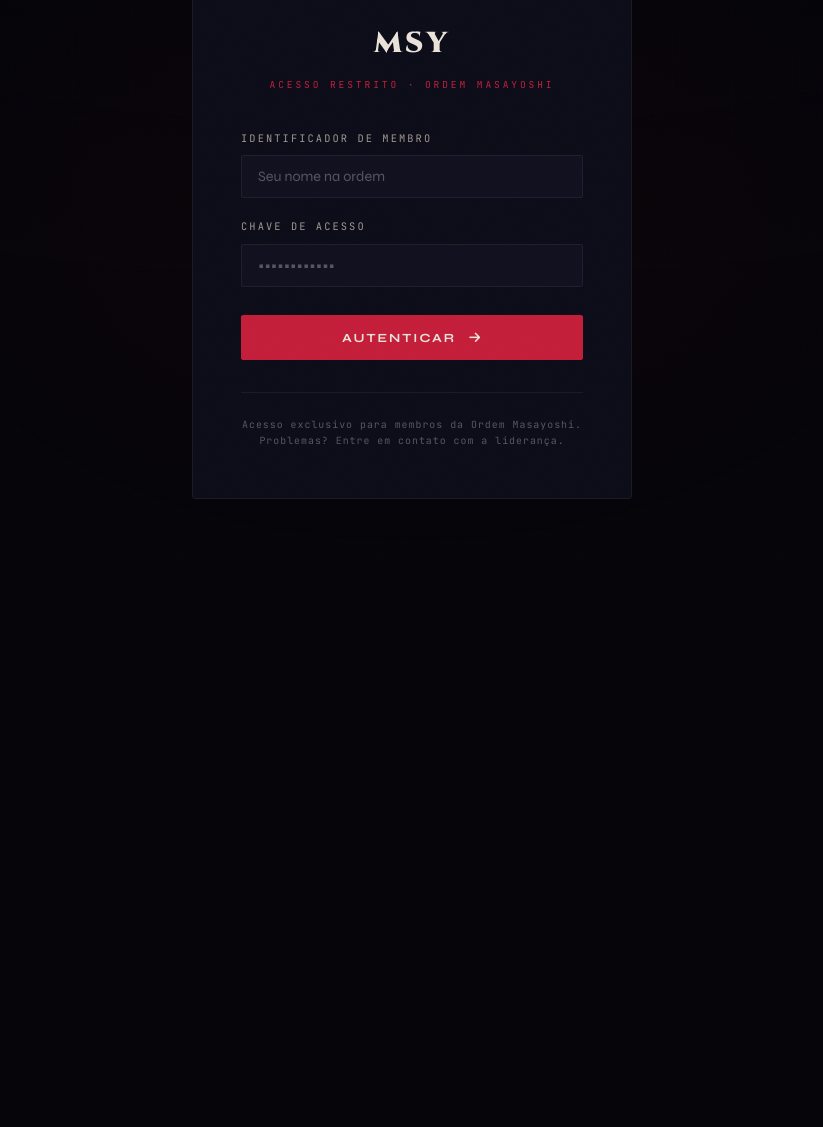
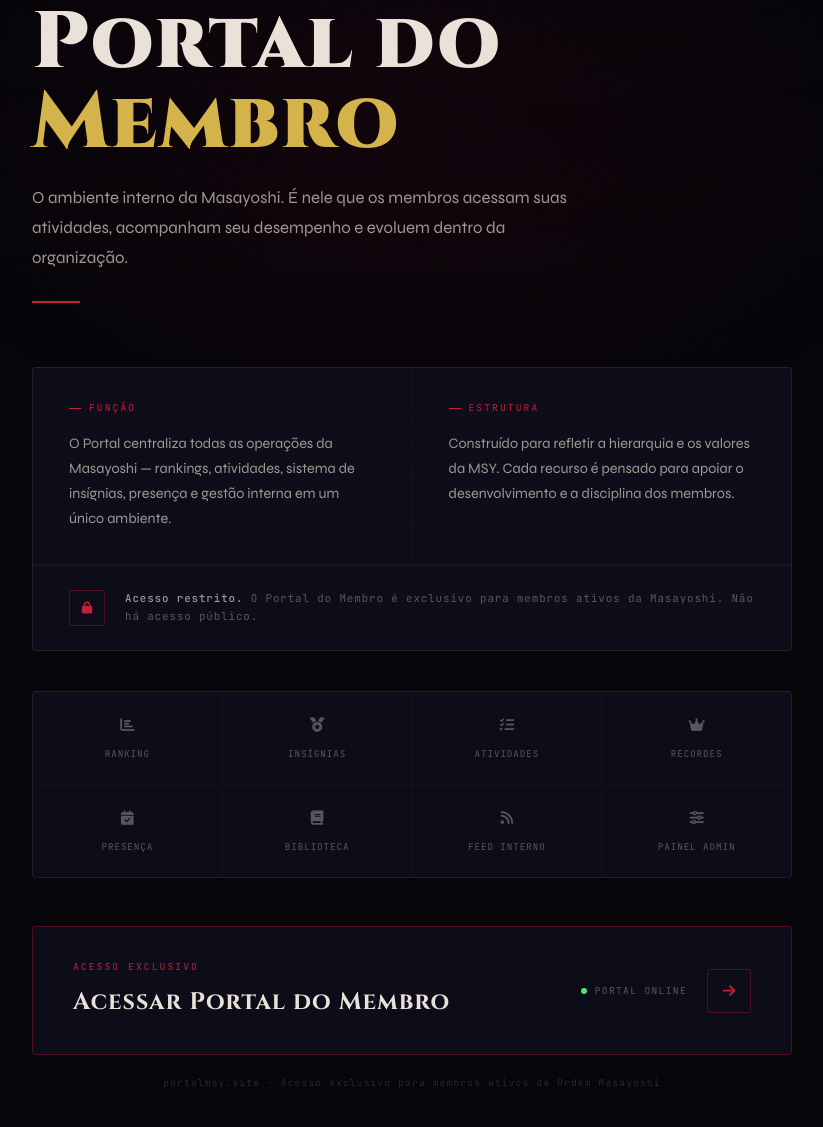
Before and after one commit to T4Msy/Masayoshi---Site, a plain HTML site: page pages/acesso.html in a window 1280 px wide. Shown: the part 181-1308 px from the top of the page, without its empty margins (228-1051 px from the left). Before the commit the page ends 800 px from the top, so only its background shows below. Drawn offline with Linux system fonts and the light colour scheme.

Commit message:
Add files via upload

```diff
--- a/pages/acesso.html
+++ b/pages/acesso.html
@@ -3,10 +3,333 @@
 <head>
   <meta charset="UTF-8">
   <meta name="viewport" content="width=device-width, initial-scale=1.0">
-  <title>Acesso Restrito — MASAYOSHI</title>
+  <title>Portal do Membro — MASAYOSHI</title>
   <link rel="shortcut icon" href="imagens/logo.jpg" type="image/x-icon">
   <link rel="stylesheet" href="../style.css">
   <link rel="stylesheet" href="https://cdnjs.cloudflare.com/ajax/libs/font-awesome/6.5.0/css/all.min.css">
+  <style>
+    .portal-wrap {
+      min-height: 100vh;
+      display: flex;
+      align-items: center;
+      justify-content: center;
+      padding: calc(var(--nav-h) + 60px) 24px 80px;
+      position: relative;
+      z-index: 1;
+    }
+
+    .portal-inner {
+      width: 100%;
+      max-width: 760px;
+    }
+
+    .portal-header { margin-bottom: 64px; }
+
+    .portal-eyebrow {
+      display: inline-flex;
+      align-items: center;
+      gap: 10px;
+      font-family: var(--font-mono);
+      font-size: 0.68rem;
+      letter-spacing: 0.24em;
+      text-transform: uppercase;
+      color: var(--ember);
+      margin-bottom: 24px;
+      opacity: 0;
+      animation: fadeUp 0.8s 0.1s var(--ease-out) forwards;
+    }
+
+    .portal-eyebrow::before {
+      content: '';
+      width: 24px;
+      height: 1px;
+      background: var(--ember);
+    }
+
+    .portal-title {
+      font-family: var(--font-display);
+      font-size: clamp(2.8rem, 7vw, 5rem);
+      font-weight: 900;
+      letter-spacing: 0.02em;
+      line-height: 1.0;
+      color: var(--bone);
+      margin-bottom: 20px;
+      opacity: 0;
+      animation: fadeUp 0.9s 0.2s var(--ease-out) forwards;
+    }
+
+    .portal-title .t-gold { color: var(--gold-lt); }
+
+    .portal-subtitle {
+      font-size: 1.05rem;
+      color: var(--ash);
+      line-height: 1.8;
+      max-width: 560px;
+      opacity: 0;
+      animation: fadeUp 0.9s 0.3s var(--ease-out) forwards;
+    }
+
+    .portal-line {
+      width: 48px;
+      height: 2px;
+      background: var(--ember);
+      margin-top: 28px;
+      opacity: 0;
+      animation: fadeUp 0.9s 0.35s var(--ease-out) forwards;
+    }
+
+    .portal-blocks {
+      display: grid;
+      grid-template-columns: 1fr 1fr;
+      gap: 1px;
+      background: var(--border);
+      border: 1px solid var(--border);
+      border-radius: 4px;
+      margin-bottom: 40px;
+      overflow: hidden;
+      opacity: 0;
+      animation: fadeUp 0.9s 0.45s var(--ease-out) forwards;
+    }
+
+    .portal-block {
+      background: var(--surface);
+      padding: 32px 36px;
+      transition: background 0.3s;
+    }
+
+    .portal-block:hover { background: var(--raised); }
+
+    .portal-block-label {
+      font-family: var(--font-mono);
+      font-size: 0.6rem;
+      letter-spacing: 0.22em;
+      text-transform: uppercase;
+      color: var(--ember);
+      margin-bottom: 14px;
+      display: flex;
+      align-items: center;
+      gap: 8px;
+    }
+
+    .portal-block-label::before {
+      content: '';
+      width: 12px;
+      height: 1px;
+      background: var(--ember);
+    }
+
+    .portal-block p {
+      font-size: 0.9rem;
+      color: var(--ash);
+      line-height: 1.75;
+    }
+
+    .portal-block-restrict {
+      grid-column: 1 / -1;
+      border-top: 1px solid var(--border);
+      display: flex;
+      align-items: center;
+      gap: 20px;
+      padding: 24px 36px;
+      background: var(--surface);
+    }
+
+    .restrict-icon {
+      width: 36px;
+      height: 36px;
+      border: 1px solid var(--border-red);
+      border-radius: 2px;
+      display: flex;
+      align-items: center;
+      justify-content: center;
+      color: var(--ember);
+      font-size: 0.75rem;
+      flex-shrink: 0;
+    }
+
+    .portal-block-restrict p {
+      font-family: var(--font-mono);
+      font-size: 0.68rem;
+      letter-spacing: 0.08em;
+      color: var(--mist);
+      line-height: 1.6;
+    }
+
+    .portal-block-restrict p strong {
+      color: var(--ash);
+      font-weight: 500;
+    }
+
+    .portal-features {
+      display: grid;
+      grid-template-columns: repeat(4, 1fr);
+      gap: 1px;
+      background: var(--border);
+      border: 1px solid var(--border);
+      border-radius: 4px;
+      margin-bottom: 48px;
+      overflow: hidden;
+      opacity: 0;
+      animation: fadeUp 0.9s 0.55s var(--ease-out) forwards;
+    }
+
+    .portal-feat {
+      background: var(--surface);
+      padding: 22px 20px;
+      text-align: center;
+      transition: background 0.3s;
+    }
+
+    .portal-feat:hover { background: var(--raised); }
+
+    .portal-feat-icon {
+      font-size: 0.9rem;
+      color: var(--mist);
+      margin-bottom: 10px;
+    }
+
+    .portal-feat-name {
+      font-family: var(--font-mono);
+      font-size: 0.58rem;
+      letter-spacing: 0.1em;
+      text-transform: uppercase;
+      color: var(--mist);
+      line-height: 1.5;
+    }
+
+    .portal-cta-wrap {
+      opacity: 0;
+      animation: fadeUp 0.9s 0.65s var(--ease-out) forwards;
+    }
+
+    .portal-cta {
+      display: flex;
+      align-items: center;
+      justify-content: space-between;
+      gap: 24px;
+      padding: 32px 40px;
+      background: var(--surface);
+      border: 1px solid var(--border-red);
+      border-radius: 4px;
+      text-decoration: none;
+      position: relative;
+      overflow: hidden;
+      transition: border-color 0.3s, background 0.3s;
+      cursor: none;
+    }
+
+    .portal-cta::before {
+      content: '';
+      position: absolute;
+      inset: 0;
+      background: radial-gradient(ellipse 80% 100% at 50% 50%, rgba(180, 20, 35, 0.06) 0%, transparent 70%);
+      pointer-events: none;
+      transition: opacity 0.4s;
+      opacity: 0;
+    }
+
+    .portal-cta:hover { border-color: var(--ember); background: var(--raised); }
+    .portal-cta:hover::before { opacity: 1; }
+    .portal-cta:hover .cta-glow { opacity: 1; }
+    .portal-cta:hover .cta-arrow {
+      transform: translateX(6px);
+      border-color: var(--ember);
+      background: rgba(196, 30, 58, 0.1);
+    }
+
+    .cta-glow {
+      position: absolute;
+      inset: 0;
+      box-shadow: inset 0 0 60px rgba(196, 30, 58, 0.08);
+      pointer-events: none;
+      opacity: 0;
+      transition: opacity 0.4s;
+    }
+
+    .cta-left {
+      display: flex;
+      flex-direction: column;
+      gap: 6px;
+    }
+
+    .cta-label {
+      font-family: var(--font-mono);
+      font-size: 0.6rem;
+      letter-spacing: 0.22em;
+      text-transform: uppercase;
+      color: var(--ember);
+    }
+
+    .cta-text {
+      font-family: var(--font-display);
+      font-size: 1.5rem;
+      font-weight: 700;
+      letter-spacing: 0.04em;
+      color: var(--bone);
+    }
+
+    .cta-right {
+      display: flex;
+      align-items: center;
+      gap: 20px;
+      flex-shrink: 0;
+    }
+
+    .cta-status {
+      display: flex;
+      align-items: center;
+      gap: 8px;
+      font-family: var(--font-mono);
+      font-size: 0.6rem;
+      letter-spacing: 0.14em;
+      text-transform: uppercase;
+      color: var(--mist);
+    }
+
+    .cta-dot {
+      width: 6px;
+      height: 6px;
+      border-radius: 50%;
+      background: #50fa7b;
+      animation: dot-pulse 2s infinite;
+    }
+
+    @keyframes dot-pulse {
+      0%, 100% { opacity: 1; }
+      50% { opacity: 0.3; }
+    }
+
+    .cta-arrow {
+      width: 44px;
+      height: 44px;
+      border: 1px solid var(--border-red);
+      border-radius: 2px;
+      display: flex;
+      align-items: center;
+      justify-content: center;
+      color: var(--ember);
+      font-size: 0.9rem;
+      transition: transform 0.3s var(--ease-out), border-color 0.3s, background 0.3s;
+    }
+
+    .portal-note {
+      margin-top: 20px;
+      text-align: center;
+      font-family: var(--font-mono);
+      font-size: 0.6rem;
+      letter-spacing: 0.12em;
+      color: var(--ghost);
+      opacity: 0;
+      animation: fadeUp 0.9s 0.75s var(--ease-out) forwards;
+    }
+
+    @media (max-width: 640px) {
+      .portal-blocks { grid-template-columns: 1fr; }
+      .portal-features { grid-template-columns: repeat(2, 1fr); }
+      .portal-cta { flex-direction: column; align-items: flex-start; gap: 24px; padding: 28px 24px; }
+      .portal-title { font-size: clamp(2.2rem, 12vw, 3.5rem); }
+    }
+  </style>
 </head>
 <body>
 
@@ -38,178 +361,97 @@
   <!-- GRID BACKGROUND -->
   <div style="position:fixed; inset:0; z-index:0; pointer-events:none;">
     <div class="grid-bg" style="opacity:0.4;"></div>
-    <div style="position:absolute; inset:0; background: radial-gradient(ellipse 60% 60% at 50% 50%, rgba(139,15,30,0.08) 0%, transparent 70%);"></div>
+    <div style="position:absolute; inset:0; background: radial-gradient(ellipse 60% 60% at 50% 40%, rgba(139,15,30,0.1) 0%, transparent 70%);"></div>
   </div>
 
-  <!-- LOGIN -->
-  <div class="access-wrap" id="accessWrap">
-    <div class="login-card" id="loginCard">
-      <div class="login-logo">
-        <div class="login-logo-text">MSY</div>
-        <div class="login-logo-sub">Acesso Restrito · Ordem Masayoshi</div>
+  <!-- PORTAL PAGE -->
+  <div class="portal-wrap">
+    <div class="portal-inner">
+
+      <!-- HEADER -->
+      <div class="portal-header">
+        <div class="portal-eyebrow">Sistema Interno · MSY</div>
+        <h1 class="portal-title">Portal do<br><span class="t-gold">Membro</span></h1>
+        <p class="portal-subtitle">O ambiente interno da Masayoshi. É nele que os membros acessam suas atividades, acompanham seu desempenho e evoluem dentro da organização.</p>
+        <div class="portal-line"></div>
       </div>
 
-      <form id="loginForm">
-        <div class="field">
-          <label for="loginUser">Identificador de Membro</label>
-          <input type="text" id="loginUser" placeholder="Seu nome na ordem" autocomplete="off" required>
+      <!-- INFO BLOCKS -->
+      <div class="portal-blocks">
+        <div class="portal-block">
+          <div class="portal-block-label">Função</div>
+          <p>O Portal centraliza todas as operações da Masayoshi — rankings, atividades, sistema de insígnias, presença e gestão interna em um único ambiente.</p>
         </div>
-        <div class="field">
-          <label for="loginPass">Chave de Acesso</label>
-          <input type="password" id="loginPass" placeholder="••••••••••••" required>
+        <div class="portal-block">
+          <div class="portal-block-label">Estrutura</div>
+          <p>Construído para refletir a hierarquia e os valores da MSY. Cada recurso é pensado para apoiar o desenvolvimento e a disciplina dos membros.</p>
         </div>
-        <button type="submit" class="login-btn">
-          Autenticar <i class="fas fa-arrow-right" style="margin-left:8px;"></i>
-        </button>
-        <div class="error-msg" id="loginError">
-          <i class="fas fa-exclamation-triangle"></i> Credenciais inválidas. Verifique e tente novamente.
-        </div>
-      </form>
-
-      <div style="margin-top: 32px; padding-top: 24px; border-top: 1px solid var(--border); text-align:center;">
-        <p style="font-family:var(--font-mono); font-size:0.62rem; letter-spacing:0.1em; color:var(--mist); line-height:1.65;">
-          Acesso exclusivo para membros da Ordem Masayoshi.<br>
-          Problemas? Entre em contato com a liderança.
-        </p>
-      </div>
+        <div class="portal-block-restrict">
+          <div class="restrict-icon"><i class="fas fa-lock"></i></div>
+          <p><strong>Acesso restrito.</strong> O Portal do Membro é exclusivo para membros ativos da Masayoshi. Não há acesso público.</p>
         </div>
       </div>
 
-  <!-- DASHBOARD (hidden by default) -->
-  <div class="dashboard" id="dashboard">
-
-    <!-- PROFILE BAR -->
-    <div class="profile-bar">
-      <div class="profile-pic" id="profPic"></div>
-      <div class="profile-name-role">
-        <div class="p-name" id="profName">Membro</div>
-        <div class="p-role" id="profRole">Cargo</div>
+      <!-- FEATURES -->
+      <div class="portal-features">
+        <div class="portal-feat">
+          <div class="portal-feat-icon"><i class="fas fa-chart-bar"></i></div>
+          <div class="portal-feat-name">Ranking</div>
         </div>
-      <button class="logout-btn" id="logoutBtn">
-        <i class="fas fa-sign-out-alt"></i> Sair
-      </button>
+        <div class="portal-feat">
+          <div class="portal-feat-icon"><i class="fas fa-medal"></i></div>
+          <div class="portal-feat-name">Insígnias</div>
+        </div>
+        <div class="portal-feat">
+          <div class="portal-feat-icon"><i class="fas fa-tasks"></i></div>
+          <div class="portal-feat-name">Atividades</div>
+        </div>
+        <div class="portal-feat">
+          <div class="portal-feat-icon"><i class="fas fa-crown"></i></div>
+          <div class="portal-feat-name">Recordes</div>
+        </div>
+        <div class="portal-feat">
+          <div class="portal-feat-icon"><i class="fas fa-calendar-check"></i></div>
+          <div class="portal-feat-name">Presença</div>
+        </div>
+        <div class="portal-feat">
+          <div class="portal-feat-icon"><i class="fas fa-book"></i></div>
+          <div class="portal-feat-name">Biblioteca</div>
+        </div>
+        <div class="portal-feat">
+          <div class="portal-feat-icon"><i class="fas fa-rss"></i></div>
+          <div class="portal-feat-name">Feed Interno</div>
+        </div>
+        <div class="portal-feat">
+          <div class="portal-feat-icon"><i class="fas fa-sliders-h"></i></div>
+          <div class="portal-feat-name">Painel Admin</div>
+        </div>
       </div>
 
-    <!-- WELCOME -->
-    <div style="margin-bottom: 32px; padding: 28px; background: rgba(196,30,58,0.05); border: 1px solid var(--border-red); border-radius:4px;">
-      <div style="font-family:var(--font-mono); font-size:0.65rem; letter-spacing:0.2em; color:var(--ember); margin-bottom:8px; text-transform:uppercase;">
-        <span class="dot" style="display:inline-block; width:6px; height:6px; border-radius:50%; background:var(--ember); margin-right:8px; animation: pulse 2s infinite;"></span>
-        Sistema Ativo
+      <!-- CTA -->
+      <div class="portal-cta-wrap">
+        <a href="https://portalmsy.site/login.html" target="_blank" class="portal-cta">
+          <div class="cta-glow"></div>
+          <div class="cta-left">
+            <span class="cta-label">Acesso Exclusivo</span>
+            <span class="cta-text">Acessar Portal do Membro</span>
           </div>
-      <p style="font-size:0.9rem; color:var(--ash);">Bem-vindo à área restrita da Ordem Masayoshi. Aqui você encontra as ferramentas, projetos e sistemas internos da MSY.</p>
+          <div class="cta-right">
+            <div class="cta-status">
+              <span class="cta-dot"></span>
+              Portal Online
             </div>
-
-    <!-- TOOLS GRID -->
-    <div class="dash-grid">
-
-      <!-- PROJECTS -->
-      <div class="dash-card">
-        <div class="dash-card-title">Projetos MSY</div>
-
-        <a href="https://t4msy.github.io/Corvus-2.0/" target="_blank" class="proj-link">
-          <div class="proj-link-icon">🦅</div>
-          <div class="proj-link-info">
-            <div class="proj-link-name">Corvus 2.0</div>
-            <div class="proj-link-desc">Agente oficial da MSY · Chat + Suporte</div>
+            <div class="cta-arrow">
+              <i class="fas fa-arrow-right"></i>
             </div>
-          <span class="proj-link-arrow"><i class="fas fa-external-link-alt"></i></span>
+          </div>
         </a>
-
-        <a href="https://t4msy.github.io/MSY-ANALYTICS/" target="_blank" class="proj-link">
-          <div class="proj-link-icon">📊</div>
-          <div class="proj-link-info">
-            <div class="proj-link-name">MSY Analytics — Semanal</div>
-            <div class="proj-link-desc">Relatório de desempenho semanal</div>
-          </div>
-          <span class="proj-link-arrow"><i class="fas fa-external-link-alt"></i></span>
-        </a>
-
-        <a href="https://t4msy.github.io/MSY-ANALYTICS-MENSAL/" target="_blank" class="proj-link">
-          <div class="proj-link-icon">📅</div>
-          <div class="proj-link-info">
-            <div class="proj-link-name">MSY Analytics — Mensal</div>
-            <div class="proj-link-desc">Análise de desempenho mensal</div>
-          </div>
-          <span class="proj-link-arrow"><i class="fas fa-external-link-alt"></i></span>
-        </a>
-
-        <a href="https://t4msy.github.io/Gerador-de-Provas/" target="_blank" class="proj-link">
-          <div class="proj-link-icon">📝</div>
-          <div class="proj-link-info">
-            <div class="proj-link-name">Gerador de Provas IA</div>
-            <div class="proj-link-desc">Criação automática de avaliações</div>
-          </div>
-          <span class="proj-link-arrow"><i class="fas fa-external-link-alt"></i></span>
-        </a>
-      </div>
-
-      <!-- COMMUNITY -->
-      <div class="dash-card">
-        <div class="dash-card-title">Comunidade & Links</div>
-
-        <a href="https://discord.gg/c46YvmPt" target="_blank" class="proj-link">
-          <div class="proj-link-icon" style="color:#7289DA;"><i class="fab fa-discord"></i></div>
-          <div class="proj-link-info">
-            <div class="proj-link-name">Discord MSY</div>
-            <div class="proj-link-desc">Servidor oficial da Masayoshi</div>
-          </div>
-          <span class="proj-link-arrow"><i class="fas fa-external-link-alt"></i></span>
-        </a>
-
-        <a href="https://www.instagram.com/masayoshi.ofc/" target="_blank" class="proj-link">
-          <div class="proj-link-icon" style="color:#E1306C;"><i class="fab fa-instagram"></i></div>
-          <div class="proj-link-info">
-            <div class="proj-link-name">Instagram @masayoshi.ofc</div>
-            <div class="proj-link-desc">Canal oficial de mídia social</div>
-          </div>
-          <span class="proj-link-arrow"><i class="fas fa-external-link-alt"></i></span>
-        </a>
-
-        <a href="https://www.tiktok.com/@masayoshi.msy" target="_blank" class="proj-link">
-          <div class="proj-link-icon"><i class="fab fa-tiktok"></i></div>
-          <div class="proj-link-info">
-            <div class="proj-link-name">TikTok @masayoshi.msy</div>
-            <div class="proj-link-desc">Canal de vídeos curtos</div>
-          </div>
-          <span class="proj-link-arrow"><i class="fas fa-external-link-alt"></i></span>
-        </a>
-
-        <a href="membros.html" class="proj-link">
-          <div class="proj-link-icon"><i class="fas fa-users"></i></div>
-          <div class="proj-link-info">
-            <div class="proj-link-name">Membros da Ordem</div>
-            <div class="proj-link-desc">Lista pública de membros</div>
-          </div>
-          <span class="proj-link-arrow"><i class="fas fa-arrow-right"></i></span>
-        </a>
+        <p class="portal-note">portalmsy.site · Acesso exclusivo para membros ativos da Ordem Masayoshi</p>
       </div>
 
     </div>
-
-    <!-- STATUS BAR -->
-    <div style="margin-top: 24px; padding: 20px 28px; background: var(--surface); border: 1px solid var(--border); border-radius:4px; display:flex; align-items:center; gap:24px; flex-wrap:wrap;">
-      <div style="font-family:var(--font-mono); font-size:0.65rem; letter-spacing:0.1em; color:var(--mist);">
-        MSY SYSTEM <span style="color:var(--ember); margin-left:8px;">● ONLINE</span>
-      </div>
-      <div style="font-family:var(--font-mono); font-size:0.65rem; letter-spacing:0.1em; color:var(--mist);">
-        CORVUS <span style="color:#50fa7b; margin-left:8px;">● ATIVO</span>
-      </div>
-      <div style="font-family:var(--font-mono); font-size:0.65rem; letter-spacing:0.1em; color:var(--mist);">
-        ANALYTICS <span style="color:#50fa7b; margin-left:8px;">● ATIVO</span>
-      </div>
-      <div style="font-family:var(--font-mono); font-size:0.65rem; letter-spacing:0.1em; color:var(--mist); margin-left:auto;">
-        v2.1.0 · <span id="currentDate"></span>
-      </div>
-    </div>
-
   </div>
 
   <script src="../script.js"></script>
-  <script>
-    // Set current date in footer
-    const d = new Date();
-    const el = document.getElementById('currentDate');
-    if (el) el.textContent = d.toLocaleDateString('pt-BR');
-  </script>
 </body>
 </html>
```
Lines whose indentation alone changed are shown as unchanged.
